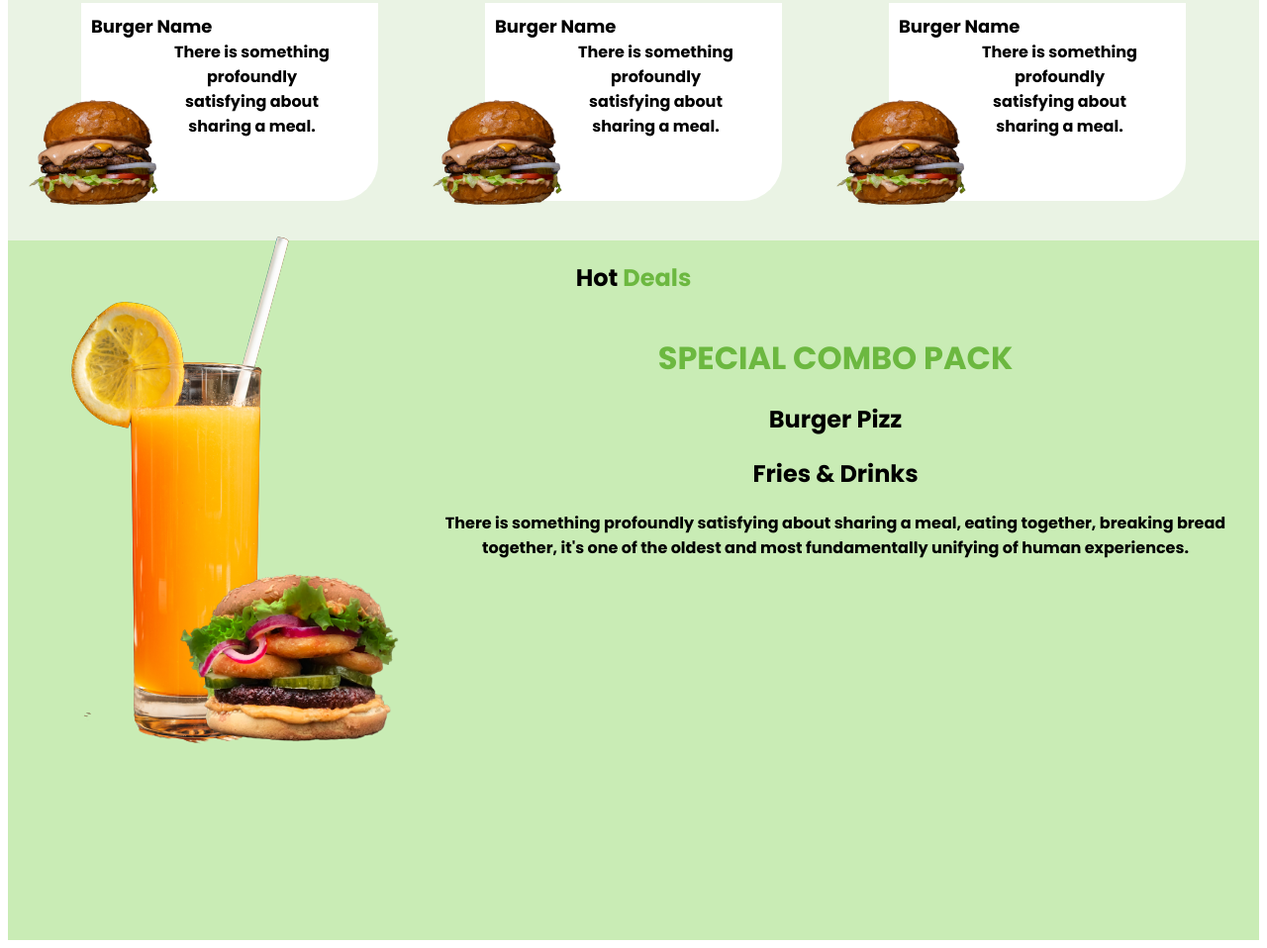
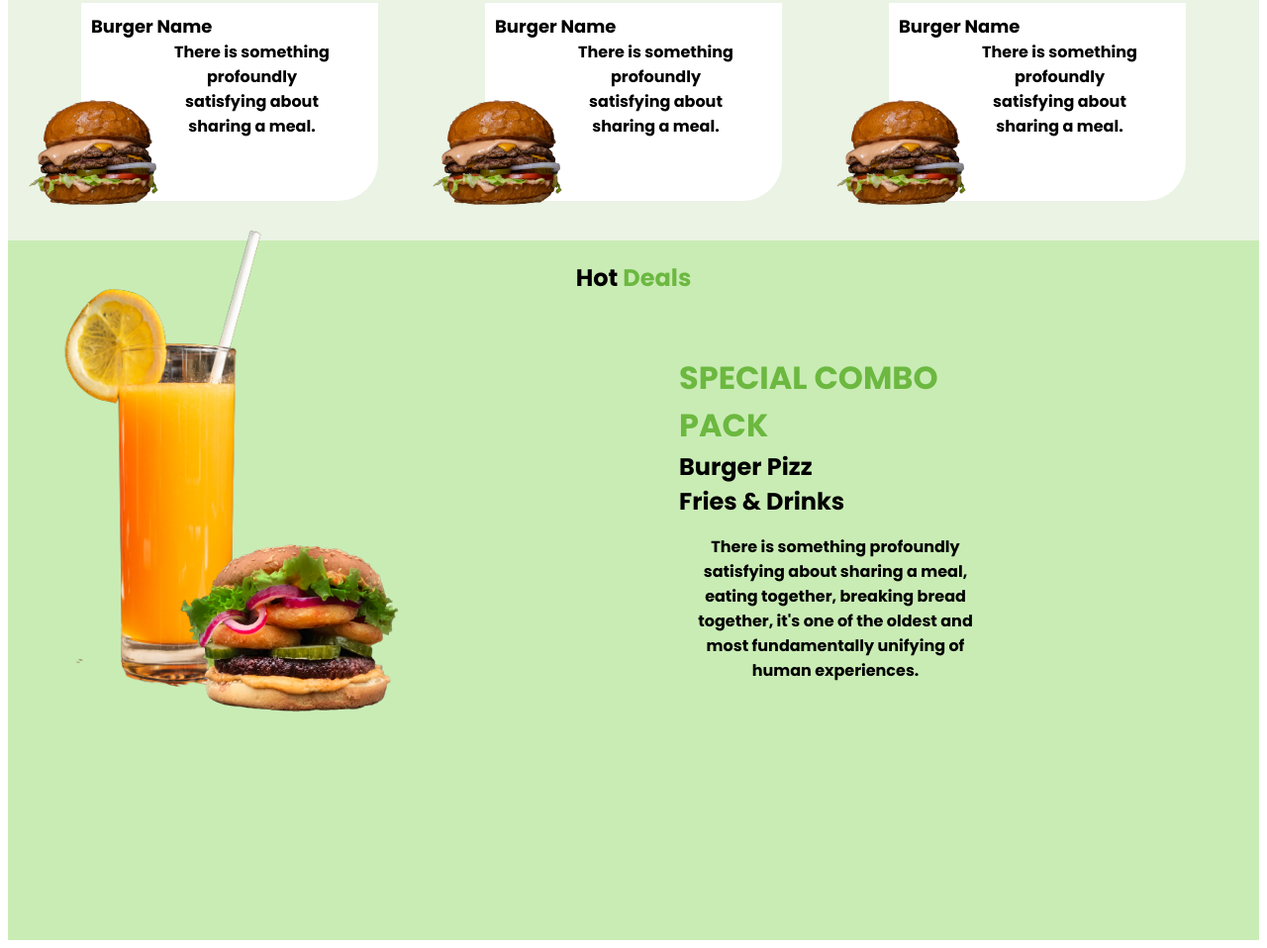
Before and after one commit to Chal13W1zz/StreetFood, a plain HTML site: page index.html in a window 1280 px wide. Shown: the part 972-1930 px from the top of the page at 99% size. Drawn offline with Linux system fonts and the light colour scheme.

Commit message:
matched the hotDealsContainer with the design

```diff
--- a/css/index.css
+++ b/css/index.css
@@ -113,6 +113,7 @@ h3 {
 .both {
     display: flex;
     flex-direction: row;
+    padding-bottom: 0;
 }
 
 .lemonBurger {
@@ -122,10 +123,14 @@ h3 {
     flex-direction: row;
 }
 
+#lemonade {
+    height: 90%;
+}
+
 #likemeat {
     height: 50%;
     position: absolute;
-    top: 55%;
+    top: 50%;
     left: 20%;
 
 }
@@ -133,3 +138,21 @@ h3 {
     margin-top: 0;
     padding: 20px;
 }
+
+#sCombo {
+    text-align: left;
+}
+
+#bnp , #fnd {
+    margin-bottom: 0;
+    margin-top: 0;
+    text-align: left;
+}
+.lemonBurgerText {
+    padding-top: 20px;
+}
+
+.lemonBurgerText:last-child {
+    padding-left: 270px;
+    padding-right: 270px;
+}
--- a/index.html
+++ b/index.html
@@ -82,13 +82,13 @@
             <h2 id="hot">Hot <span class="lime">Deals</span></h2>
             <div class="both">
                 <div class="lemonBurger">
-                    <img src="assets/lemonade.png" alt="Juicy Lemonade">
+                    <img id="lemonade" src="assets/lemonade.png" alt="Juicy Lemonade">
                     <img id="likemeat" src="assets/likemeat.png" alt="Likemeat Burger">
                 </div>
                 <div class="lemonBurgerText">
-                    <h1 class="lime">SPECIAL COMBO PACK</h1>
-                    <h2>Burger Pizz</h2>
-                    <h2>Fries & Drinks</h2>
+                    <h1 class="lime" id="sCombo">SPECIAL COMBO PACK</h1>
+                    <h2 id="bnp">Burger Pizz</h2>
+                    <h2 id="fnd">Fries & Drinks</h2>
                     <p>There is something profoundly satisfying about sharing a meal, eating together, breaking bread together, it's one of the oldest and most fundamentally unifying of human experiences.</p>
                 </div>
             </div>
```
